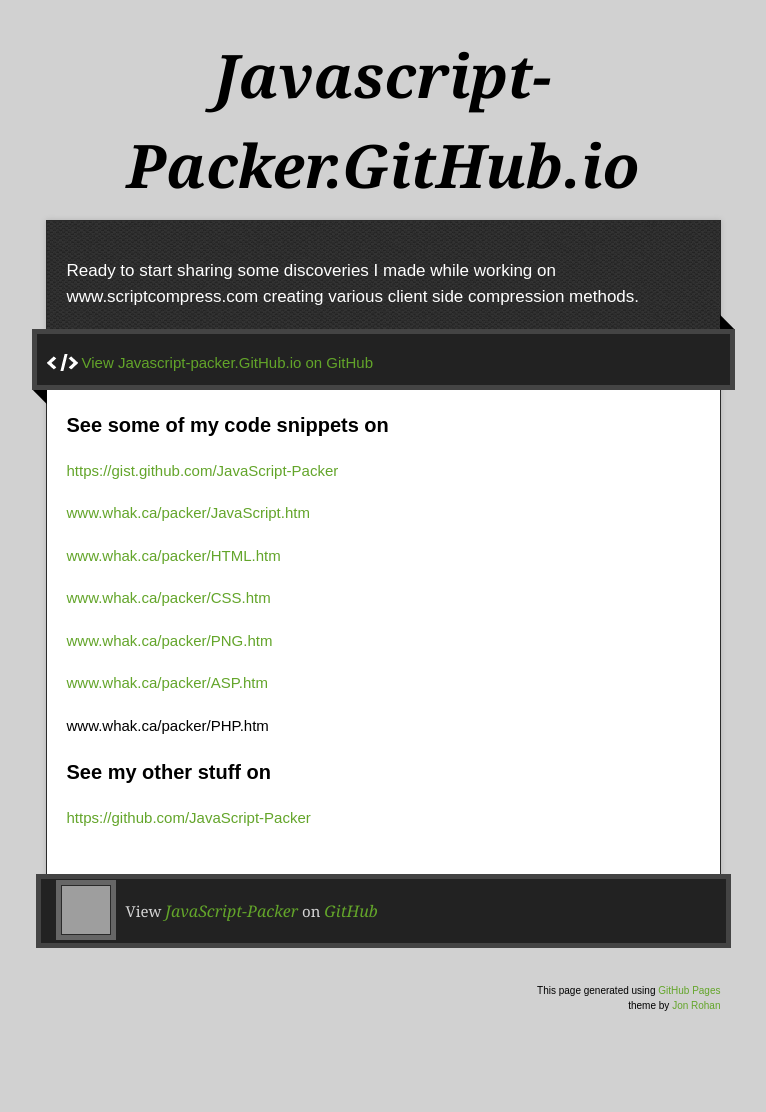
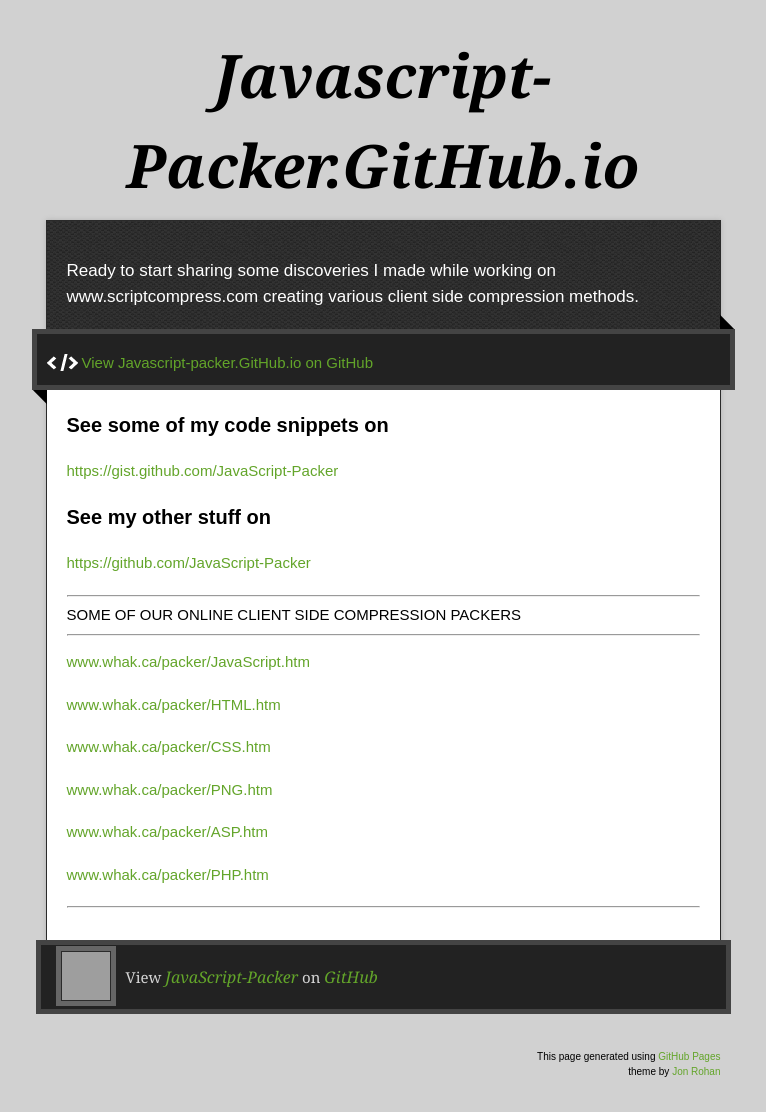
Before and after one commit to JavaScript-Packer/javascript-packer.github.io, a plain HTML site: page index.html in a window 1280 px wide. Shown: the whole page, without its empty margins (257-1023 px from the left). Drawn offline with nearby package versions, Linux system fonts and the light colour scheme; grey boxes are pictures that could not be loaded.

Commit message:
Update index.html

```diff
--- a/index.html
+++ b/index.html
@@ -38,16 +38,19 @@
 <a id="see-some-of-my-code-snippets-on" class="anchor" href="#see-some-of-my-code-snippets-on" aria-hidden="true"><span class="octicon octicon-link"></span></a>See some of my code snippets on</h3>
 
 <p><a href="https://gist.github.com/JavaScript-Packer">https://gist.github.com/JavaScript-Packer</a></p>
+
+<h3>
+<a id="see-my-other-stuff-on" class="anchor" href="#see-my-other-stuff-on" aria-hidden="true"><span class="octicon octicon-link"></span></a>See my other stuff on</h3>
+
+<p><a href="https://github.com/JavaScript-Packer">https://github.com/JavaScript-Packer</a></p>
+<hr>SOME OF OUR ONLINE CLIENT SIDE COMPRESSION PACKERS<hr>
 <p><a href="http://www.whak.ca/packer/JavaScript.htm">www.whak.ca/packer/JavaScript.htm</a></p>
 <p><a href="http://www.whak.ca/packer/HTML.htm">www.whak.ca/packer/HTML.htm</a></p>
 <p><a href="http://www.whak.ca/packer/CSS.htm">www.whak.ca/packer/CSS.htm</a></p>
 <p><a href="http://www.whak.ca/packer/PNG.htm">www.whak.ca/packer/PNG.htm</a></p>
 <p><a href="http://www.whak.ca/packer/ASP.htm">www.whak.ca/packer/ASP.htm</a></p>
-<p><a href="http://www.whak.ca/packer/PHP.htm"></a>www.whak.ca/packer/PHP.htm</p>
-<h3>
-<a id="see-my-other-stuff-on" class="anchor" href="#see-my-other-stuff-on" aria-hidden="true"><span class="octicon octicon-link"></span></a>See my other stuff on</h3>
-
-<p><a href="https://github.com/JavaScript-Packer">https://github.com/JavaScript-Packer</a></p>
+<p><a href="http://www.whak.ca/packer/PHP.htm">www.whak.ca/packer/PHP.htm</a></p>
+<hr>
         </article>
       </div>
     </div>
```
